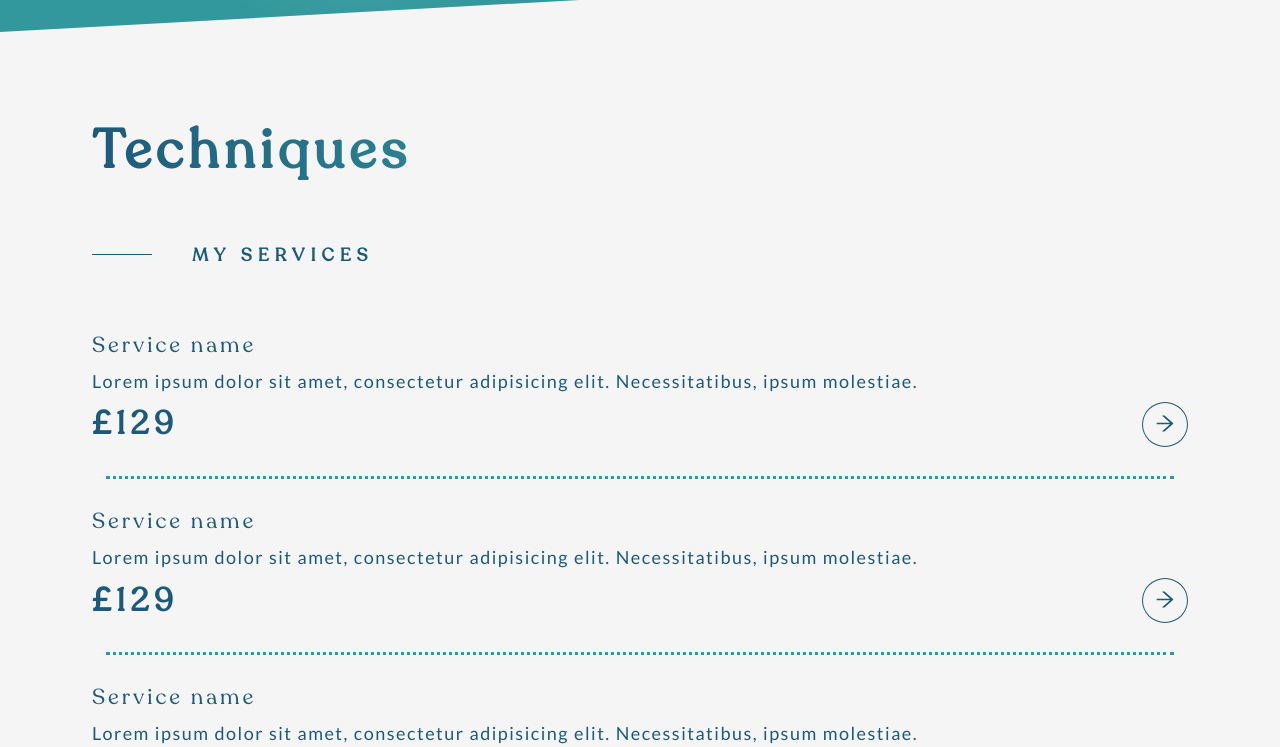
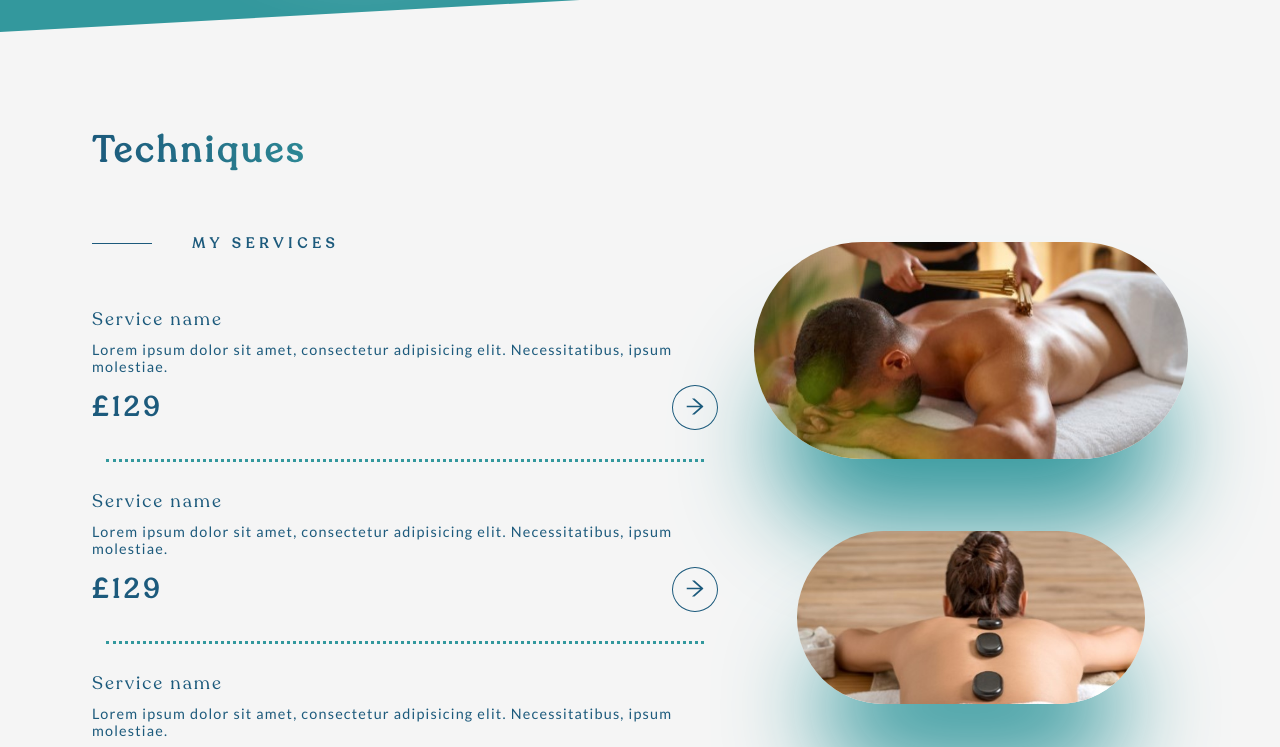
Before and after one commit to ConstantinIlisescu/relax-massage-app, a React (Create React App) app: page / in a window 1280 px wide. Shown: the part 1481-2228 px from the top of the page. Built offline with nearby package versions, Linux system fonts and the light colour scheme; a web font is replaced by a local one.

Commit message:
Change folders structure in Home folder

```diff
--- a/src/components/footer/Footer.css
+++ b/src/components/footer/Footer.css
@@ -0,0 +1,4 @@
+.test {
+  height: 100px;
+  background-color: var(--tale);
+}
--- a/src/components/footer/Footer.jsx
+++ b/src/components/footer/Footer.jsx
@@ -1,9 +1,8 @@
-import React from 'react'
+import React from "react";
+import "./Footer.css";
 
 function Footer() {
-  return (
-    <div>Footer</div>
-  )
+  return <div className="test">Footer</div>;
 }
 
-export default Footer
+export default Footer;
--- a/src/pages/home/Components/HomeAboutMe.jsx
+++ b/src/pages/home/Components/homeAboutMe/HomeAboutMe.jsx
@@ -1,7 +1,7 @@
 import React from "react";
-import AboutMeImg from "../../../images/about-me-massage.jpg";
+import AboutMeImg from "../../../../images/about-me-massage.jpg";
 import "./HomeAboutMe.css";
-import Button from "../../../components/button/Button";
+import Button from "../../../../components/button/Button";
 
 function HomeAboutMe() {
   return (
--- a/src/pages/home/Components/HomeHome.jsx
+++ b/src/pages/home/Components/homeHome/HomeHome.jsx
@@ -1,7 +1,7 @@
 import React from "react";
 import "./HomeHome.css";
-import mainImg from "../../../images/main-img.jpg";
-import secondImg from "../../../images/second-img.jpg";
+import mainImg from "../../../../images/main-img.jpg";
+import secondImg from "../../../../images/second-img.jpg";
 import { AiOutlinePhone } from "react-icons/ai";
 import { BiMap } from "react-icons/bi";
 
--- a/src/pages/home/Components/HomeServices.css
+++ b/src/pages/home/Components/homeServices/HomeServices.css
@@ -1,5 +1,7 @@
 .home-services-section {
   padding: 0 1.5rem;
+  margin-bottom: 5rem;
+  margin-top: 5rem;
 }
 
 .home-services-text-section h1 {
@@ -7,7 +9,6 @@
   font-size: 3rem;
   line-height: 3.2rem;
   letter-spacing: 5px;
-  margin-top: 5rem;
 }
 
 .home-services-subtitle {
@@ -149,7 +150,68 @@
   width: 100%;
   max-width: 450px;
   border-radius: 150px;
+  -webkit-box-shadow: 0px 49px 46px -24px var(--tale);
+  box-shadow: 0px 89px 100px -24px var(--tale);
 }
 
 @media screen and (min-width: 768px) {
+  .home-services-section {
+    display: flex;
+    gap: 2rem;
+  }
+  .home-services-text-section h1 {
+    font-size: 2rem;
+    letter-spacing: 3.5px;
+  }
+
+  .home-services-subtitle {
+    margin: 3rem 0;
+  }
+
+  .home-services-subtitle h2 {
+    font-size: 0.8rem;
+    letter-spacing: 5px;
+  }
+
+  .home-services-list-item h3 {
+    font-size: 1rem;
+    letter-spacing: 2px;
+  }
+
+  .home-services-list-item p {
+    font-size: 0.8rem;
+    letter-spacing: 1.2px;
+  }
+
+  .home-services-list-item .price {
+    font-size: 1.5rem;
+    letter-spacing: 4px;
+  }
+
+  .home-services-list-item .button .btn--small--round {
+    border: 1px solid var(--blue);
+  }
+
+  .home-services-img-section {
+    display: flex;
+    flex-direction: column;
+    align-items: center;
+    justify-content: center;
+  }
+
+  .home-services-img-section .home-services-img.one {
+    margin-top: 4rem;
+  }
+
+  .home-services-img-section .home-services-img {
+    margin: 2rem 0;
+    display: flex;
+    justify-content: center;
+  }
+  .home-services-img-section .home-services-img img {
+    max-width: 650px;
+  }
 }
+
+@media screen and (min-width: 992px) {
+}
--- a/src/pages/home/Home.jsx
+++ b/src/pages/home/Home.jsx
@@ -1,7 +1,7 @@
 import React from "react";
-import HomeHome from "./Components/HomeHome";
-import HomeAboutMe from "./Components/HomeAboutMe";
-import HomeServices from "./Components/HomeServices";
+import HomeHome from "./Components/homeHome/HomeHome";
+import HomeAboutMe from "./Components/homeAboutMe/HomeAboutMe";
+import HomeServices from "./Components/homeServices/HomeServices";
 
 function Home() {
   return (
```
Also changed, not shown: src/pages/home/Components/homeServices/HomeServices.jsx (renamed from src/pages/home/Components/HomeServices.jsx, +4 -4 lines), src/pages/home/Components/homeAboutMe/HomeAboutMe.css (renamed from src/pages/home/Components/HomeAboutMe.css), src/pages/home/Components/homeHome/HomeHome.css (renamed from src/pages/home/Components/HomeHome.css).
